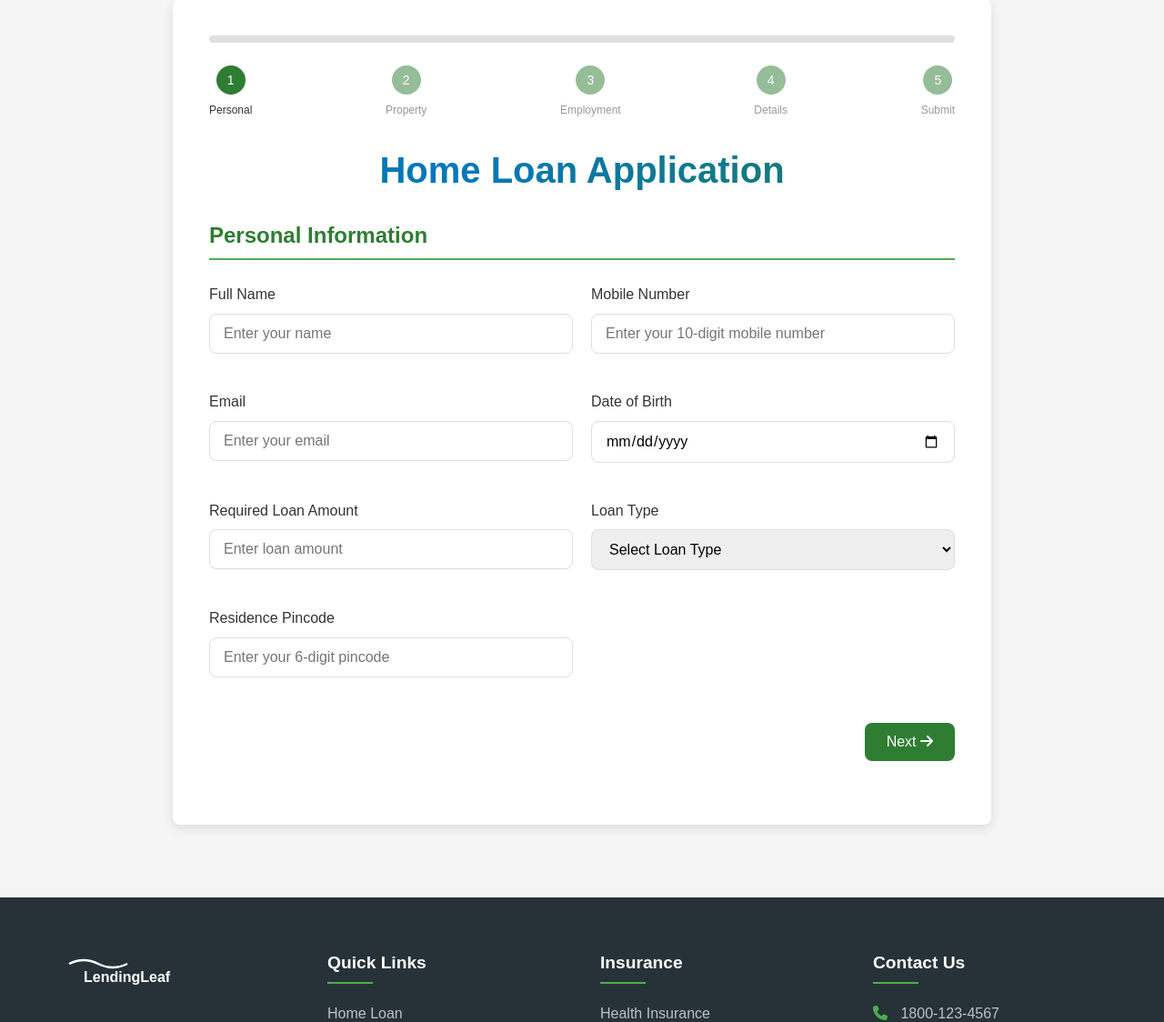
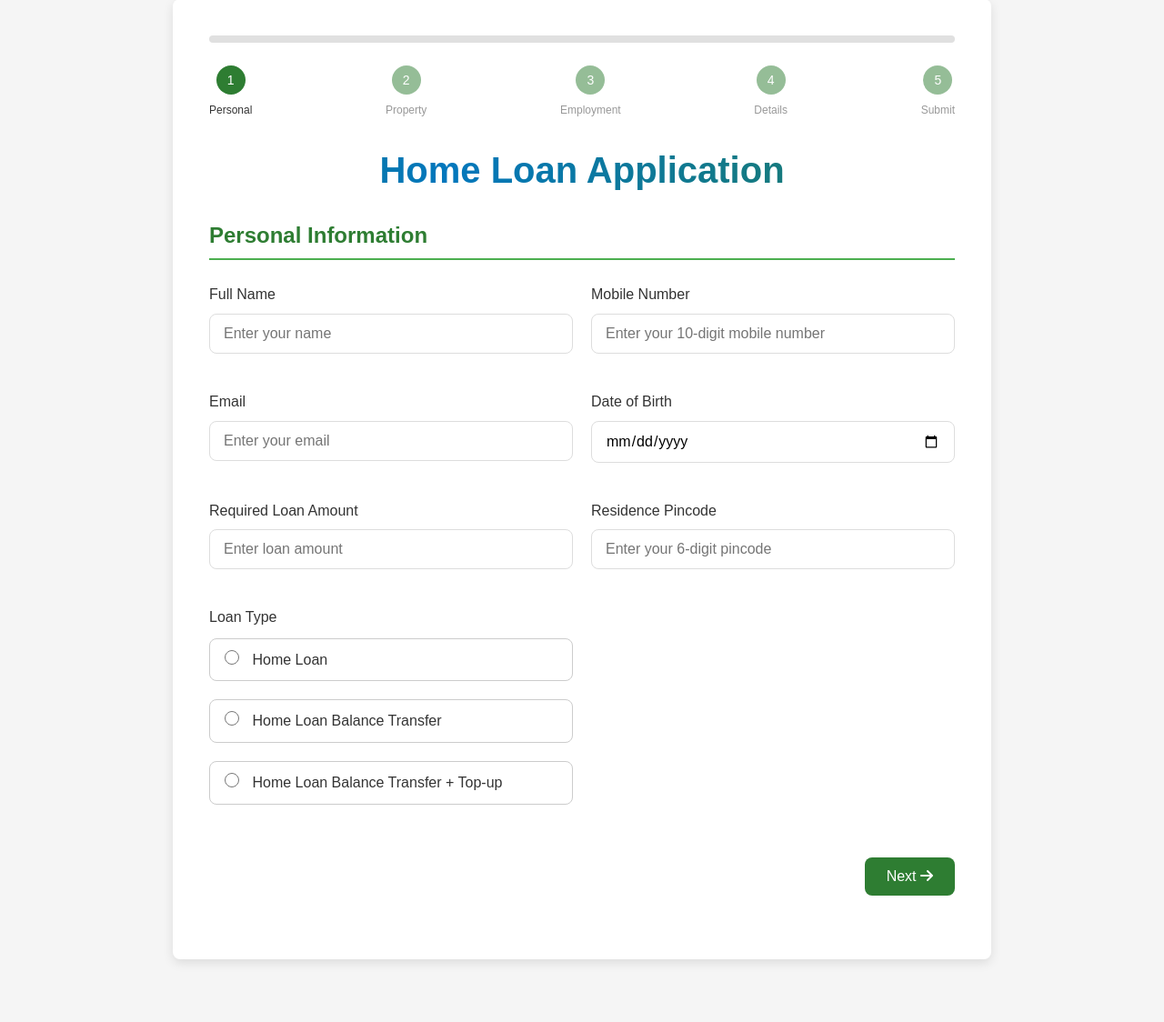
Before and after one commit to sho-obum/LendingLeafLegacy, a PHP site: page /application.php in a window 1280 px wide. Shown: the part 247-1371 px from the top of the page at 91% size. Run offline with PHP 8.4, Linux system fonts and the light colour scheme; some libraries are stand-ins or nearby versions.

Commit message:
changes type of loan buttons

```diff
--- a/application.php
+++ b/application.php
@@ -117,6 +117,57 @@
             color: #2E7D32;
             font-weight: bold;
             margin-top: 10px;
+        }
+
+        .radio-wrapper {
+            display: flex;
+            flex-wrap: wrap;
+            gap: 12px;
+            margin-top: 10px;
+        }
+
+        .radio-option {
+            display: flex;
+            align-items: center;
+            justify-content: flex-start;
+            padding: 10px 16px;
+            border: 1px solid #ccc;
+            border-radius: 8px;
+            cursor: pointer;
+            transition: 0.3s;
+            background-color: #fff;
+            flex: 1 1 calc(33.33% - 12px);
+            box-sizing: border-box;
+            min-width: 220px;
+        }
+
+        .radio-option:hover {
+            border-color: #2e7d32;
+        }
+
+        .radio-option input[type="radio"] {
+            accent-color: #2e7d32;
+            margin-right: 10px;
+            width: 16px;
+            height: 16px;
+        }
+
+        .radio-option label {
+            font-size: 0.95rem;
+            cursor: pointer;
+            user-select: none;
+            white-space: nowrap;
+        }
+
+        .radio-option.selected {
+            border-color: #2e7d32;
+            background-color: #e8f5e9;
+        }
+
+        @media (max-width: 768px) {
+            .radio-option {
+                flex: 1 1 100%;
+            }
         }
     </style>
     <script
@@ -288,17 +339,8 @@
                                             <div class="error-text"></div>
 
                                         </div>
-                                        <div class="form-group">
-                                            <label for="typeOfLoan">Loan Type</label>
-                                            <select id="loanType" class="form-select" name="typeOfLoan" required="">
-                                                <option value="" disabled="" selected="">Select Loan Type</option>
-                                                <option value="HL-Fresh">Home Loan</option>
-                                                <option value="HL-BT">Home Loan Balance Transfer</option>
-                                                <option value="HL-BT-TopUp">Home Loan Balance Transfer + Top-up</option>
-                                            </select>
-                                            <div class="error-text"></div>
 
-                                        </div>
+
 
                                         <div class="form-group">
                                             <label for="residencePincode">Residence Pincode</label>
@@ -306,6 +348,24 @@
                                                 placeholder="Enter your 6-digit pincode" maxlength="6">
                                             <div class="error-text"></div>
 
+                                        </div>
+                                        <div class="form-group full-width">
+                                            <label>Loan Type</label>
+                                            <div class="loan-type-options radio-wrapper">
+                                                <label class="radio-option">
+                                                    <input type="radio" name="typeOfLoan" value="HL-Fresh" />
+                                                    <span>Home Loan</span>
+                                                </label>
+                                                <label class="radio-option">
+                                                    <input type="radio" name="typeOfLoan" value="HL-BT" />
+                                                    <span>Home Loan Balance Transfer</span>
+                                                </label>
+                                                <label class="radio-option">
+                                                    <input type="radio" name="typeOfLoan" value="HL-BT-TopUp" />
+                                                    <span>Home Loan Balance Transfer + Top-up</span>
+                                                </label>
+                                            </div>
+                                            <div class="error-text"></div>
                                         </div>
                                     </div>
                             </div>
--- a/js/form.js
+++ b/js/form.js
@@ -347,6 +347,12 @@ document.addEventListener("DOMContentLoaded", function () {
         scrollToFirstError();
         return false;
       }
+      const loanType = document.querySelector('input[name="typeOfLoan"]:checked');
+      if (!loanType) {
+        showErrorMessage("Please select a loan type");
+        scrollToFirstError();
+        return false;
+      }
     } else if (step === 2) {
       // Property Type Validation
       if (!propertyType) {
@@ -433,7 +439,8 @@ document.addEventListener("DOMContentLoaded", function () {
       formData.mobileNumber = document.getElementById("mobileNumber")?.value;
       formData.email = document.getElementById("email")?.value;
       formData.dateOfBirth = document.getElementById("dateOfBirth")?.value;
-      formData.typeOfLoan = document.getElementById("loanType")?.value;
+      const selectedLoanType = document.querySelector('input[name="typeOfLoan"]:checked');
+      formData.typeOfLoan = selectedLoanType ? selectedLoanType.value : "";
       formData.reqdloanAmount = document.getElementById("reqdloanAmount")?.getAttribute("data-raw");
       // formData.netMonthlyIncome = document.getElementById("netMonthlyIncome")?.getAttribute("data-raw");
       // formData.annualTurnover = document.getElementById("annualTurnover")?.getAttribute("data-raw");
--- a/js/validation.js
+++ b/js/validation.js
@@ -48,10 +48,16 @@ document.addEventListener("DOMContentLoaded", function () {
         (today.getMonth() === date.getMonth() && today.getDate() >= date.getDate());
       const realAge = isBirthdayPassed ? age : age - 1;
       return realAge >= 18 ? true : "You need to be at least 18 to adult your way into a loan.";
+    },typeOfLoan: () => {
+      const selected = document.querySelector('input[name="typeOfLoan"]:checked');
+      return selected ? true : "Select a loan type to continue.";
     },
     reqdloanAmount: (val, field) => {
       const raw = field.dataset.raw || val.replace(/,/g, '');
-      return parseInt(raw) >= 100000 || "That’s too little. We only deal in serious dreams (₹1L+).";
+      const num = parseInt(raw);
+      if (num < 100000) return "That’s too little. We only deal in serious dreams (₹1L+).";
+      if (num > 100000000) return "That's too ambitious. Let's cap it at ₹10 Cr.";
+      return true;
     },
     residencePincode: (val) => /^\d{6}$/.test(val) || "6 digits only! Let’s not confuse your address.",
     netMonthlyIncome: (val, field) => {
```
Lines whose indentation alone changed are shown as unchanged.
